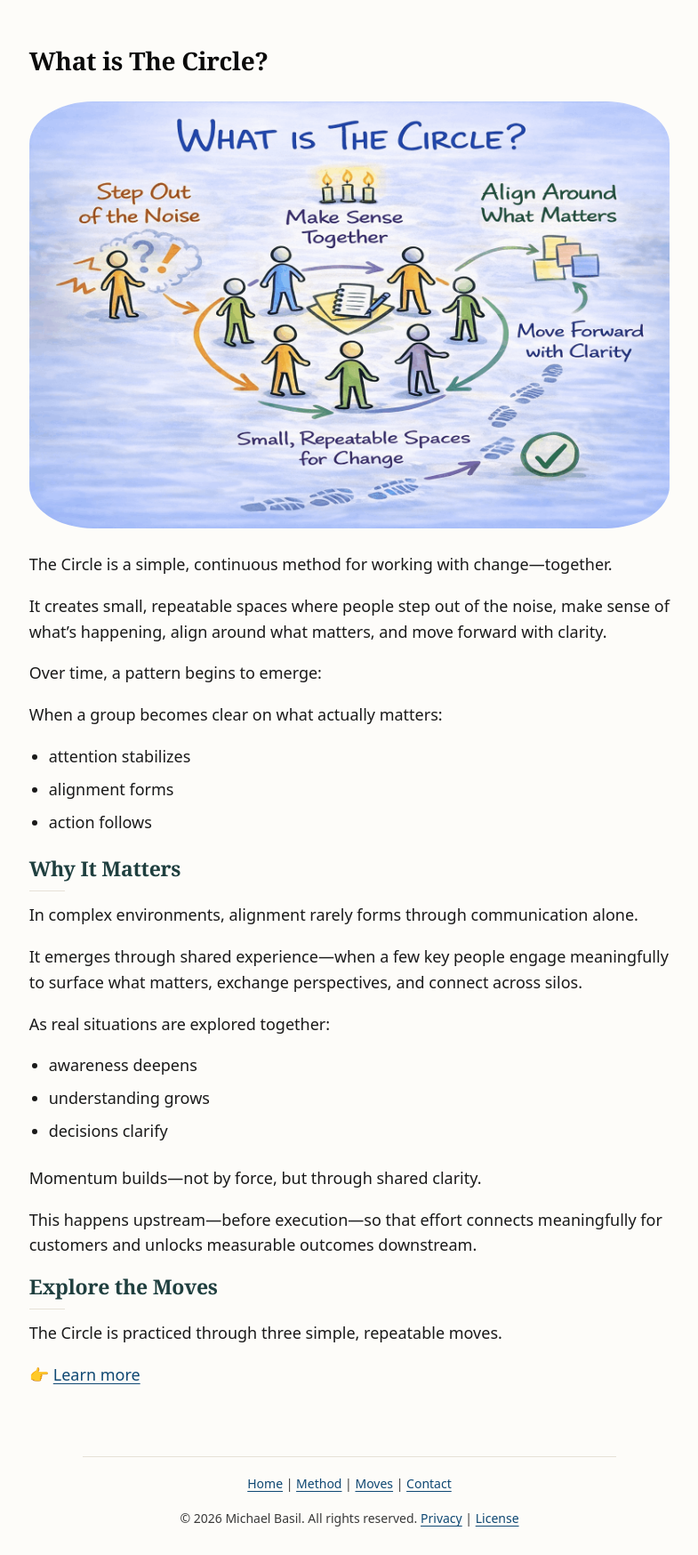
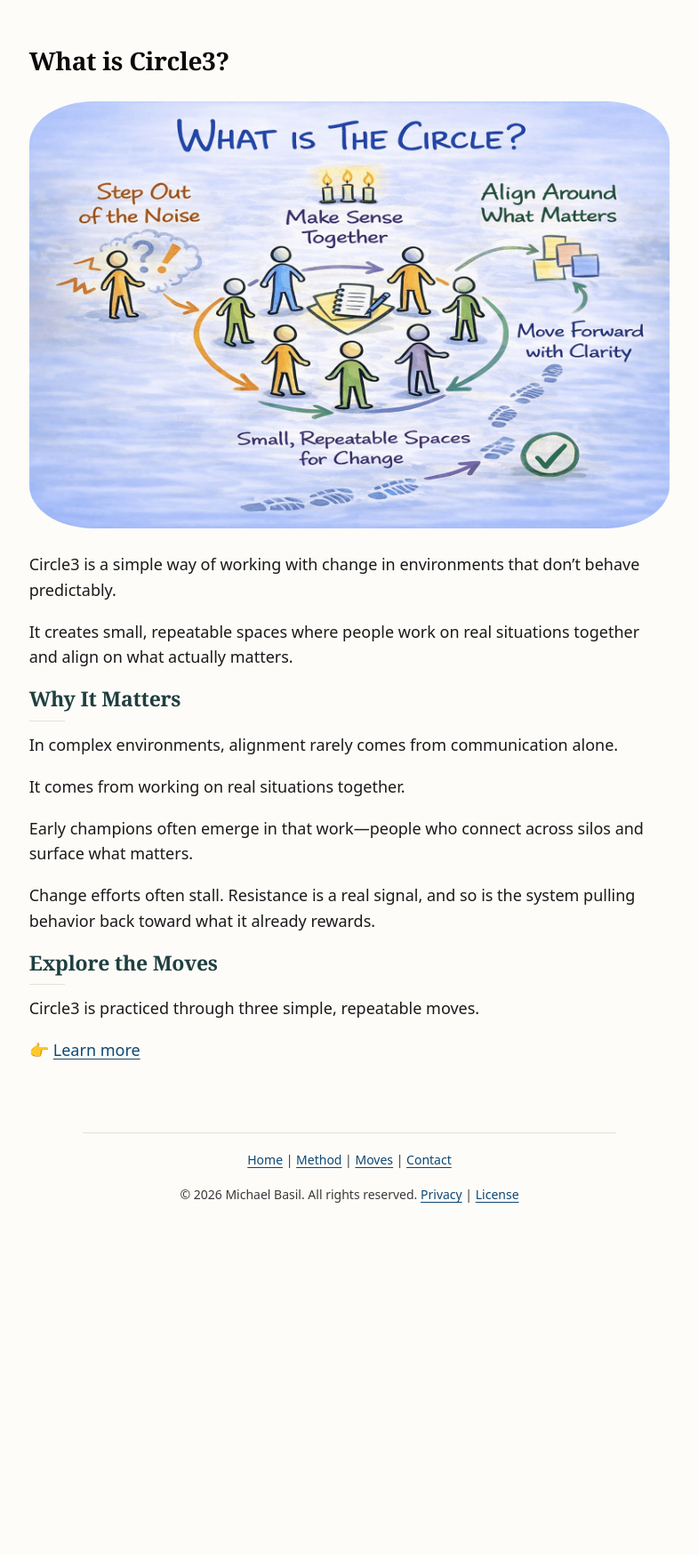
Before and after one commit to basil-family-lab/circle, a Jekyll site: the page built from method.md, in a window 1280 px wide. Shown: the whole page at 89% size, without its empty margins (247-1032 px from the left). Built offline with Jekyll 4.4.1, drawn with Linux system fonts in a browser that asks for light colours; after the commit the page ends 1384 px from its top, so only the background shows below that.

Commit message:
refactor: circle3 plus cynefin framing logic

```diff
--- a/method.md
+++ b/method.md
@@ -1,45 +1,31 @@
 ---
 layout: default
-title: What is The Circle?
-description: The Circle is a living, continuous change adoption method for leaders and organizations.
+title: What is Circle3?
+description: Circle3 helps leaders create alignment and momentum in complex environments where change doesn’t follow a plan.
 permalink: /method/
 css_id: method
 ---
 
-# What is The Circle?
+# What is Circle3?
 
-![The Circle Method](/images/method.png)
+![Circle3](/images/method.png)
 
-The Circle is a simple, continuous method for working with change—together.
+Circle3 is a simple way of working with change in environments that don’t behave predictably.
 
-It creates small, repeatable spaces where people step out of the noise, make sense of what’s happening, align around what matters, and move forward with clarity.
-
-Over time, a pattern begins to emerge:
-
-When a group becomes clear on what actually matters:
-
-- attention stabilizes
-- alignment forms
-- action follows
+It creates small, repeatable spaces where people work on real situations together and align on what actually matters.
 
 ## Why It Matters
 
-In complex environments, alignment rarely forms through communication alone.
+In complex environments, alignment rarely comes from communication alone.
 
-It emerges through shared experience—when a few key people engage meaningfully to surface what matters, exchange perspectives, and connect across silos.
+It comes from working on real situations together.
 
-As real situations are explored together:
+Early champions often emerge in that work—people who connect across silos and surface what matters.
 
-- awareness deepens
-- understanding grows
-- decisions clarify
-
-Momentum builds—not by force, but through shared clarity.
-
-This happens upstream—before execution—so that effort connects meaningfully for customers and unlocks measurable outcomes downstream.
+Change efforts often stall. Resistance is a real signal, and so is the system pulling behavior back toward what it already rewards.
 
 ## Explore the Moves
 
-The Circle is practiced through three simple, repeatable moves.
+Circle3 is practiced through three simple, repeatable moves.
 
 👉 [Learn more](/moves/){: data-ga-event="learn_more" data-ga-label="method_to_moves"}
```
Also changed, not shown: index.md (+7 -1 lines).
